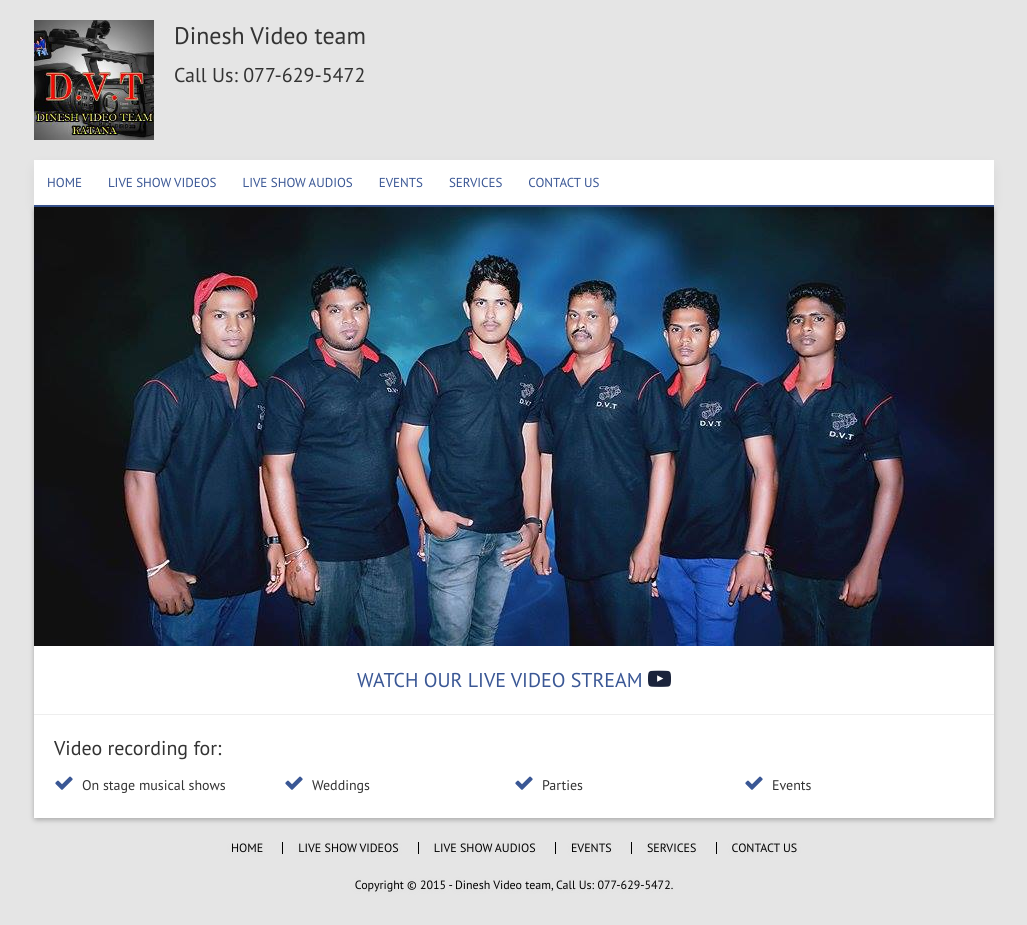
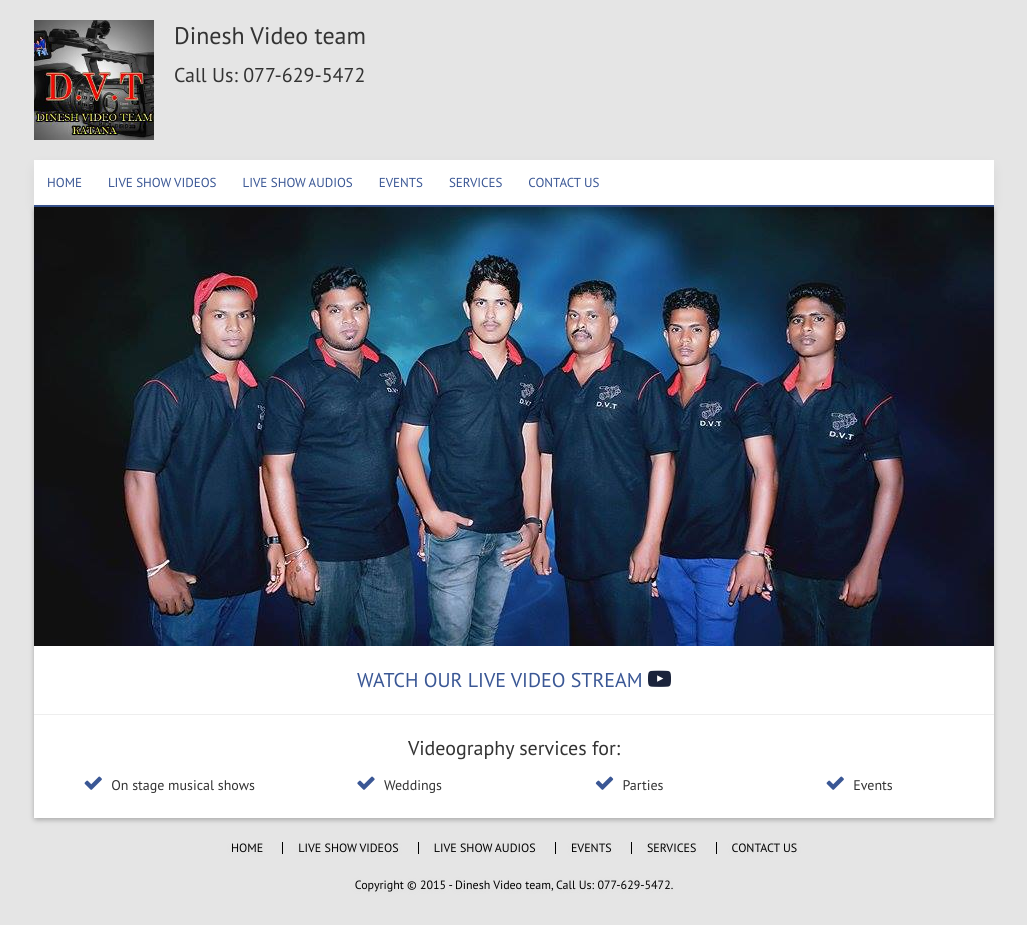
Before and after one commit to DineshVideo/DineshVideo.github.io, a Jekyll site: the page built from index.html, in a window 1280 px wide. Shown: the whole page, without its empty margins (126-1153 px from the left). Built offline with Jekyll 4.4.1, drawn with Linux system fonts in a browser that asks for light colours; nearby versions of some CDN libraries; the list of posts is cut into pages by our own code.

Commit message:
key points

```diff
--- a/assets/css/main.scss
+++ b/assets/css/main.scss
@@ -583,6 +583,9 @@ img {
   overflow: hidden;
   border-top: 1px solid #eee;
   padding: 20px;
+  @include MQ(M) {
+    text-align: center;
+  }
 }
 
 .key-points h2 {
--- a/index.html
+++ b/index.html
@@ -15,7 +15,7 @@ browser_title: Dinesh Video team
 </div>
 
 <div class="key-points">
-  <h2>Video recording for: </h2>
+  <h2>Videography services for: </h2>
   <ul class="key-points-wrapper">
     <li class="key-point"><i class="fa fa-check"></i>On stage musical shows</li>
     <li class="key-point"><i class="fa fa-check"></i>Weddings</li>
```
